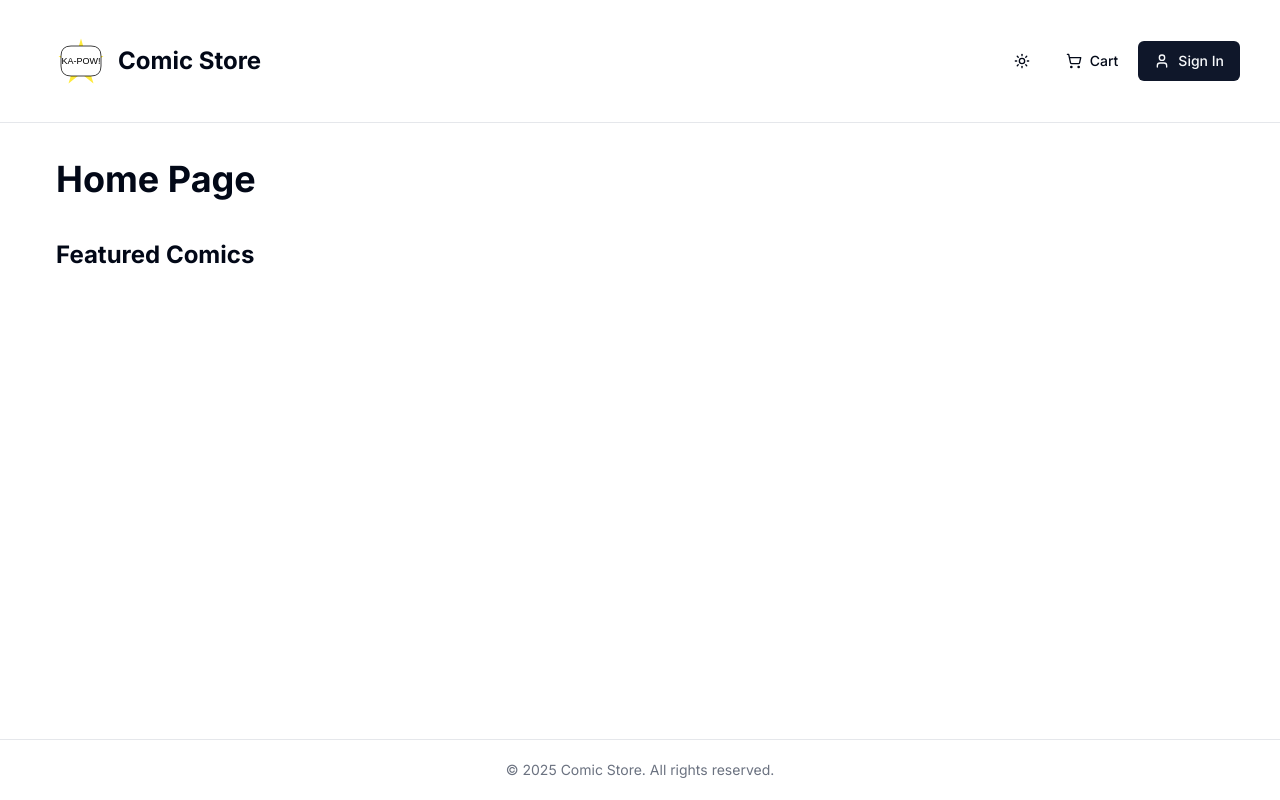
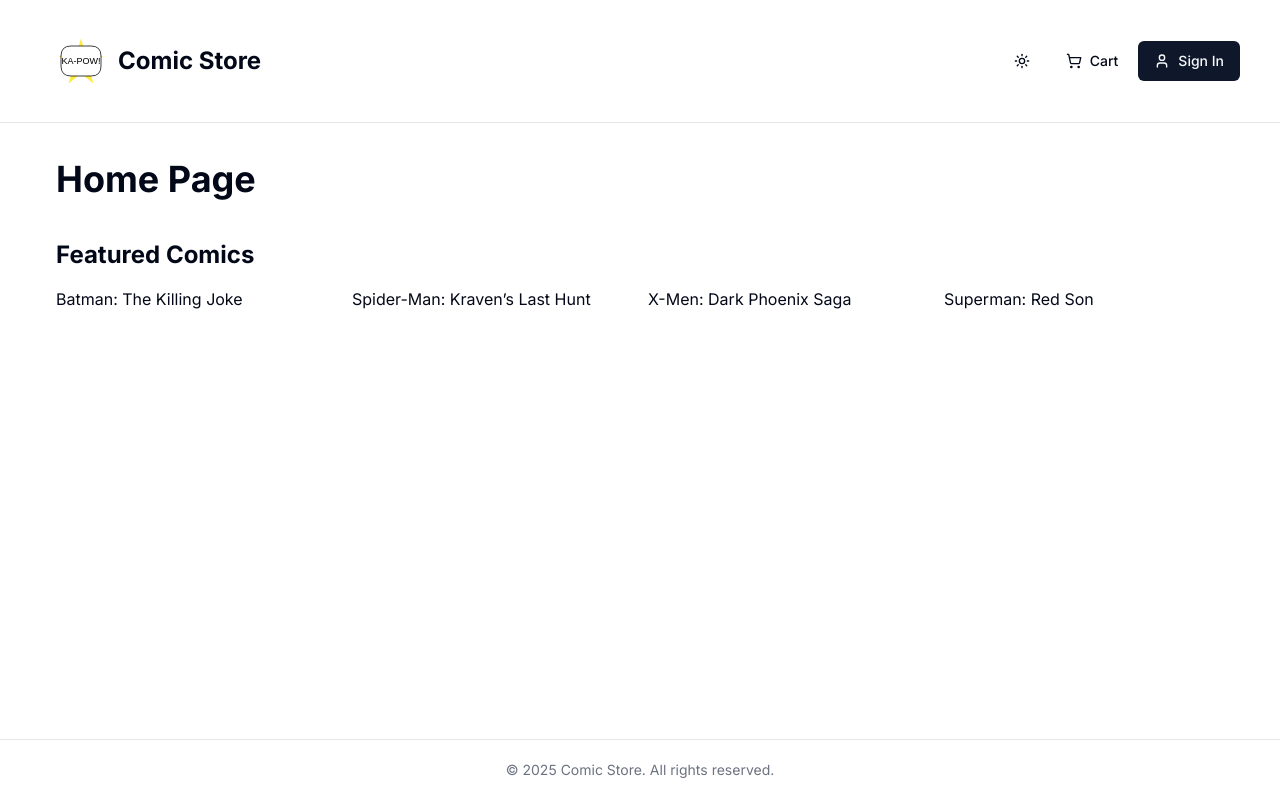
Before and after one commit to KQuiggins/nextjs_ecommerce, a Next.js app: page / in a window 1280 px wide. Built offline with nearby package versions, Linux system fonts and the light colour scheme; no server answers.

Commit message:
feat: update ComicList component to support limiting displayed comics

```diff
--- a/app/(root)/page.tsx
+++ b/app/(root)/page.tsx
@@ -8,7 +8,11 @@ const HomePage = async () => {
     <>
       <div className="container mx-auto p-4">
         <h1 className="text-4xl font-bold">Home Page</h1>
-        <ComicList data={sampleData} title="Featured Comics" />
+        <ComicList
+          data={sampleData.comics}
+          title="Featured Comics"
+          limit={4}
+          />
       </div>
     </>
   )
--- a/components/shared/comics/comic-list.tsx
+++ b/components/shared/comics/comic-list.tsx
@@ -1,10 +1,19 @@
 
 
-const ComicList = ({ data, title }): { data: any; title?: string } => {
+const ComicList = ({ data, title, limit }): { data: any; title?: string; limit?: number } => {
+  const dataLimit = limit ? data.slice(0, limit): data
   return (
     <div className="my-10">
-      <h2 className="text-2xl font-bold">{title}</h2>
-
+      <h2 className="text-2xl font-bold mb-4">{title}</h2>
+      { data.length > 0 ? (
+        <div className="grid grid-cols-1 sm:grid-cols-2 md:grid-cols-3 lg:grid-cols-4 gap-4 mt-4">
+          {dataLimit.map((comic: any) => (
+           <div>{ comic.name }</div>
+          ))}
+        </div>
+      ) : (
+        <p>No comics found</p>
+      )}
     </div>
   )
 }
--- a/db/sample-data.ts
+++ b/db/sample-data.ts
@@ -1,5 +1,5 @@
 const sampleData = {
-    products: [
+    comics: [
       {
         name: 'Batman: The Killing Joke',
         slug: 'batman-the-killing-joke',
```
